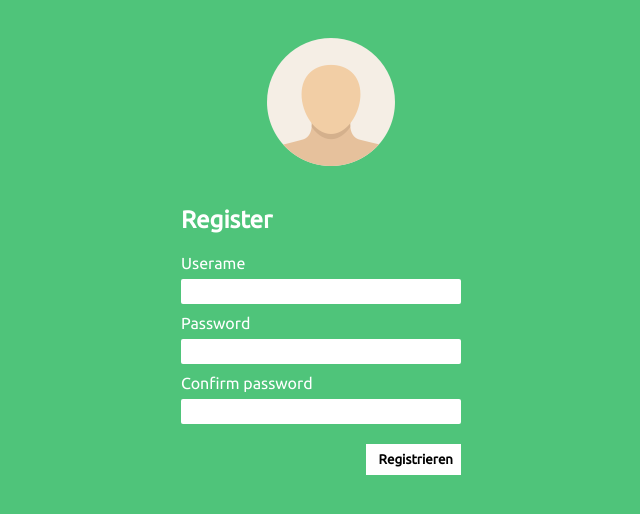
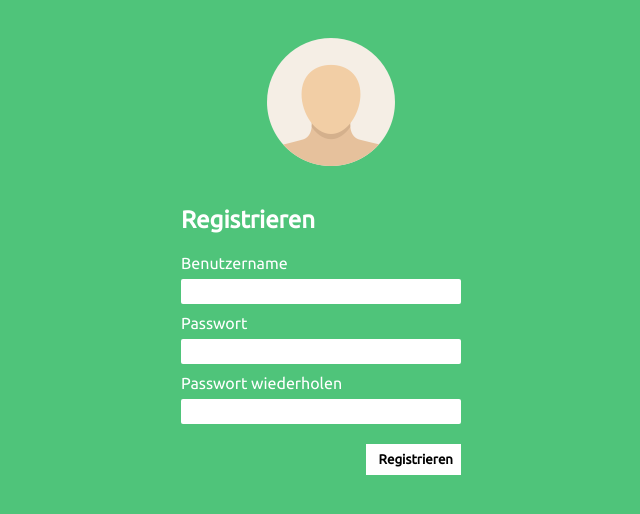
Before and after one commit to maalurprograms/K307, a PHP site: page /view/register.php in a window 1280 px wide. Shown: the top 514 px of the page, without its empty margins (309-949 px from the left). Run offline with PHP 8.4, Linux system fonts and the light colour scheme.

Commit message:
translated pages to german i have ~ Yoda

```diff
--- a/view/account.php
+++ b/view/account.php
@@ -17,7 +17,7 @@
         <div class="col-md-2"></div>
         <div class="col-md-7"><h1 style="padding:0px">SwissNotes</h1></div>
         <div class="col-md-1 padding20">
-            <a href="user/logout"><button class="login">Log out</button></a>
+            <a href="user/logout"><button class="login">Abmelden</button></a>
         </div>
         <div class="col-md-2"></div>
     </div>
@@ -26,7 +26,7 @@
     <div class="col-md-2"></div>
     <div id="account_nav" class="col-md-2">
         <ul class="ac_nav_li">
-            <li id="0"> + New Note</li>
+            <li id="0"> + Neue Notiz</li>
             <?php
             foreach($_SESSION["notes"] as $note) {
                 print '<li id="'.$note["noteID"].'">' . $note['name'] .'</li>';
--- a/view/register.php
+++ b/view/register.php
@@ -1,6 +1,6 @@
 <html>
 <head>
-  <title>#Grades - Register</title>
+  <title>Registrieren</title>
   <base href="/-K307/">
   <link rel="icon" type="image/png" href="view/static/images/favicon.png">
   <link rel="stylesheet" type="text/css" href="view/static/styles.css">
@@ -9,13 +9,13 @@
 <body>
   <div id="register_container">
   <img id="icon" src="view/static/images/register.png" />
-    <h2>Register</h2>
+    <h2>Registrieren</h2>
     <form id="register_form" action="user/register" method="post">
-      <label for="username">Userame </label><br>
+      <label for="username">Benutzername </label><br>
       <input id="username" class="form_elements" type="text" name="username" required/><br>
-      <label for="password">Password </label><br>
+      <label for="password">Passwort </label><br>
       <input id="password" class="form_elements" type="password" name="password" required/><br>
-      <label for="cpassword">Confirm password </label><br>
+      <label for="cpassword">Passwort wiederholen</label><br>
       <input id="cpassword" class="form_elements" type="password" name="cpassword" required/><br>
       <input id="submit" type="submit" value="Registrieren">
     </form>
```
Also changed, not shown: view/login.php (+4 -4 lines).
